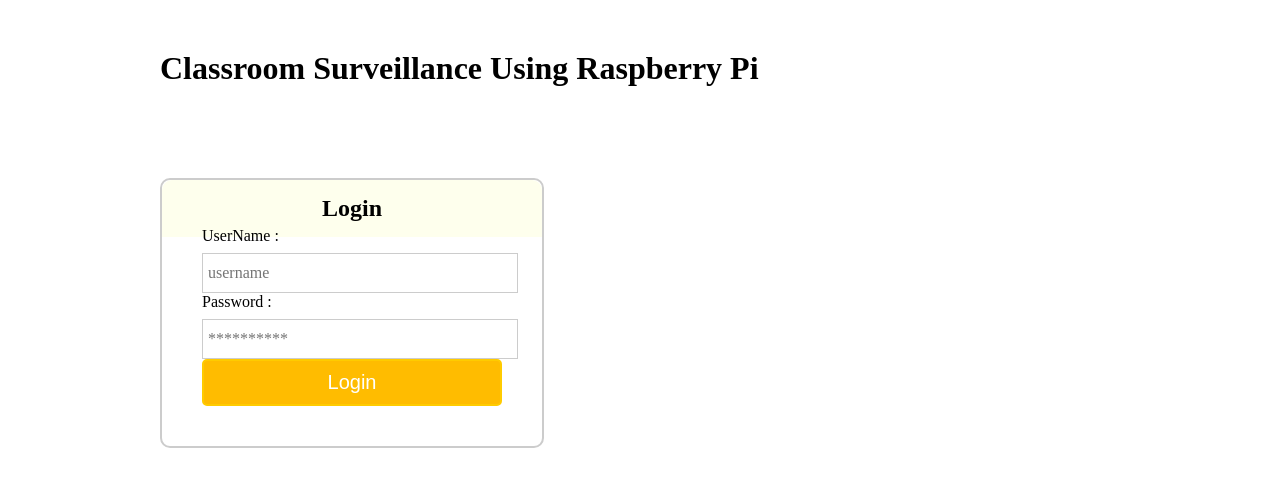
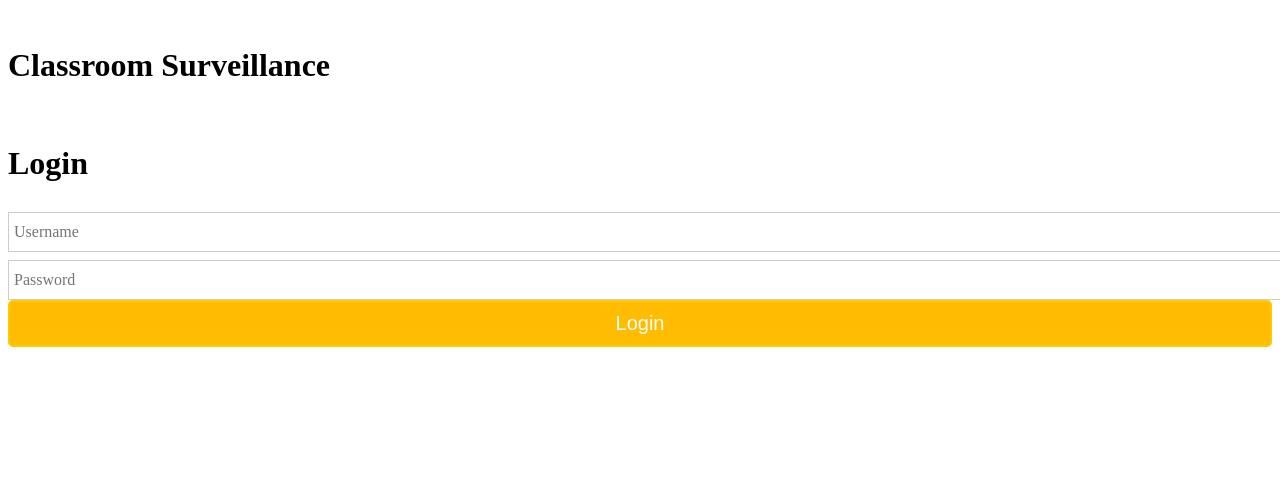
Before and after one commit to Thoufeeq/codeshare, a PHP site: page / in a window 1280 px wide. Shown: the top 487 px of the page. Run offline with PHP 8.4, Linux system fonts and the light colour scheme.

Commit message:
Update index.php

```diff
--- a/login/index.php
+++ b/login/index.php
@@ -2,29 +2,32 @@
 include('login.php'); // Includes Login Script
 
 if(isset($_SESSION['login_user'])){
-header("location: profile.php");
+header("location: dashboard.php");
 }
 ?>
 <!DOCTYPE html>
 <html>
 <head>
+<link href='http://fonts.googleapis.com/css?family=Montserrat:400,700' rel='stylesheet' type='text/css'>
+<link rel="stylesheet" type="text/css" href="style.css">
+<meta charset="UTF-8">
+<meta name="viewport" content="width=device-width, initial-scale=1">
 <title>Classroom Surveillance Using Raspberry Pi</title>
-<link href="style.css" rel="stylesheet" type="text/css">
 </head>
 <body>
-<div id="main">
-<h1>Classroom Surveillance Using Raspberry Pi</h1>
-<div id="login">
-<h2>Login</h2>
-<form action="" method="post">
-<label>UserName :</label>
-<input id="name" name="username" placeholder="username" type="text">
-<label>Password :</label>
-<input id="password" name="password" placeholder="**********" type="password">
-<input name="submit" type="submit" value=" Login ">
-<span><?php echo $error; ?></span>
-</form>
-</div>
+<br>
+<div class="heading"><h1>Classroom Surveillance</h1></div>
+
+<br>
+<div class="login-block">
+    <h1>Login</h1>
+    <form action="" method="post">
+    <input type="text" value="" placeholder="Username" id="username" />
+    <input type="password" value="" placeholder="Password" id="password" />
+    <!-- <button>Login</button> -->
+    <input name="submit" type="submit" value=" Login ">
+    <span><?php echo $error; ?></span>
+	</form>
 </div>
 </body>
 </html>
```
